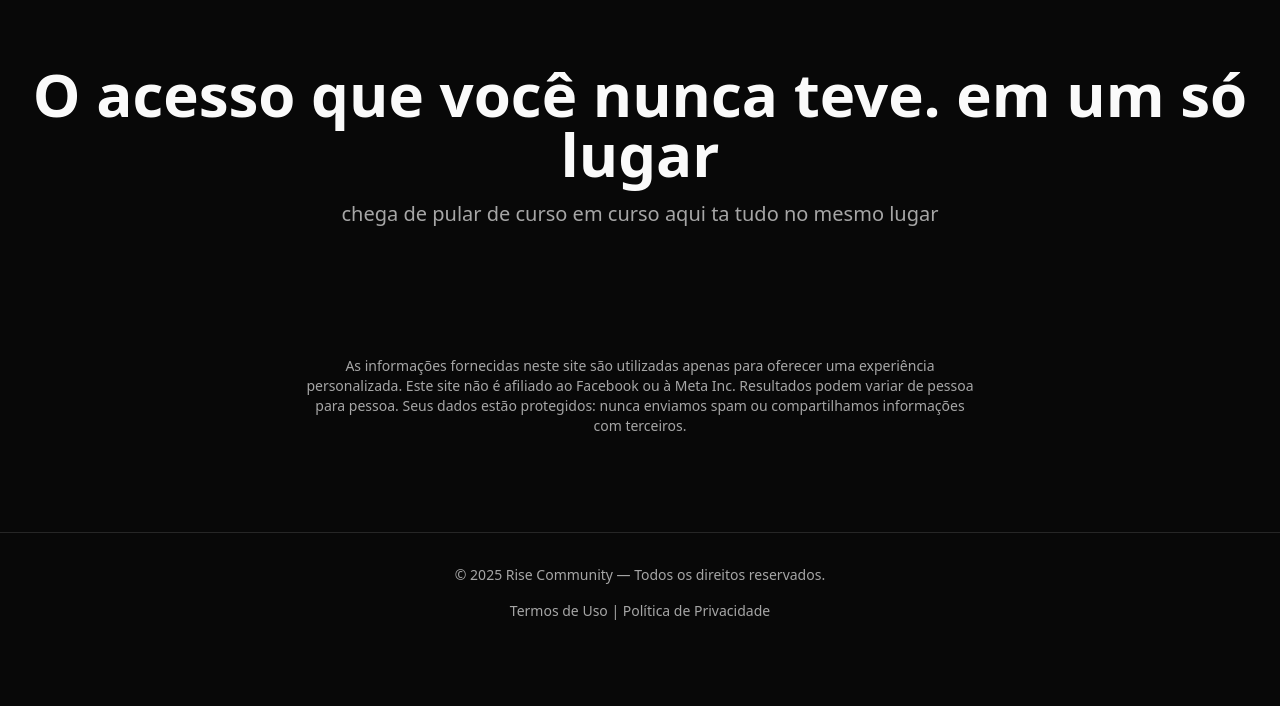
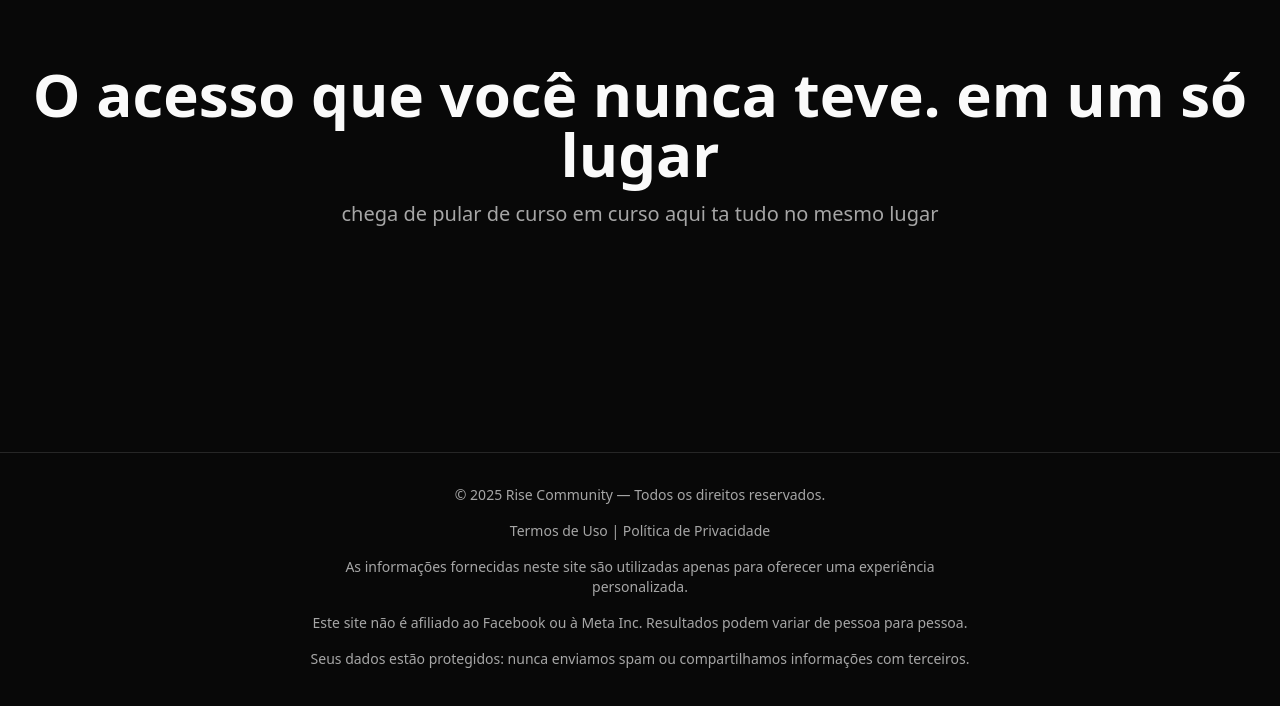
Before and after one commit to Risecorpotation/clean-announcement-02072-99468-45494, a React (Vite) app: page / in a window 1280 px wide. Shown: the top 706 px of the page. Built offline with nearby package versions, Linux system fonts and the light colour scheme; the HTML template or start-up script is replaced by a standard one.

Commit message:
Refactor: Move disclaimer to footer

```diff
--- a/src/pages/Index.tsx
+++ b/src/pages/Index.tsx
@@ -48,15 +48,11 @@ const Index = () => {
         </div>
       </section>
 
-      {/* Disclaimer - Shows initially, moves to bottom when content is revealed */}
+      {/* Spacer - maintains layout before content is revealed */}
       {!isContentRevealed && (
         <section className="container mx-auto px-4 py-6 md:py-8">
           <div className="max-w-2xl mx-auto text-center">
-            <p className="text-xs md:text-sm text-muted-foreground leading-relaxed">
-              As informações fornecidas neste site são utilizadas apenas para oferecer uma experiência personalizada.
-              Este site não é afiliado ao Facebook ou à Meta Inc. Resultados podem variar de pessoa para pessoa.
-              Seus dados estão protegidos: nunca enviamos spam ou compartilhamos informações com terceiros.
-            </p>
+            {/* Empty space to maintain layout */}
           </div>
         </section>
       )}
@@ -250,9 +246,7 @@ const Index = () => {
             <a href="#" className="hover:text-foreground transition-colors">Política de Privacidade</a>
           </p>
 
-          {/* Disclaimer appears here after content is revealed */}
-          {isContentRevealed && (
-            <>
+          {/* Disclaimer always visible */}
           <p className="max-w-2xl mx-auto">
             As informações fornecidas neste site são utilizadas apenas para oferecer uma experiência personalizada.
           </p>
@@ -262,8 +256,6 @@ const Index = () => {
           <p className="max-w-2xl mx-auto">
             Seus dados estão protegidos: nunca enviamos spam ou compartilhamos informações com terceiros.
           </p>
-            </>
-          )}
         </div>
       </footer>
     </div>
```
Lines whose indentation alone changed are shown as unchanged.
